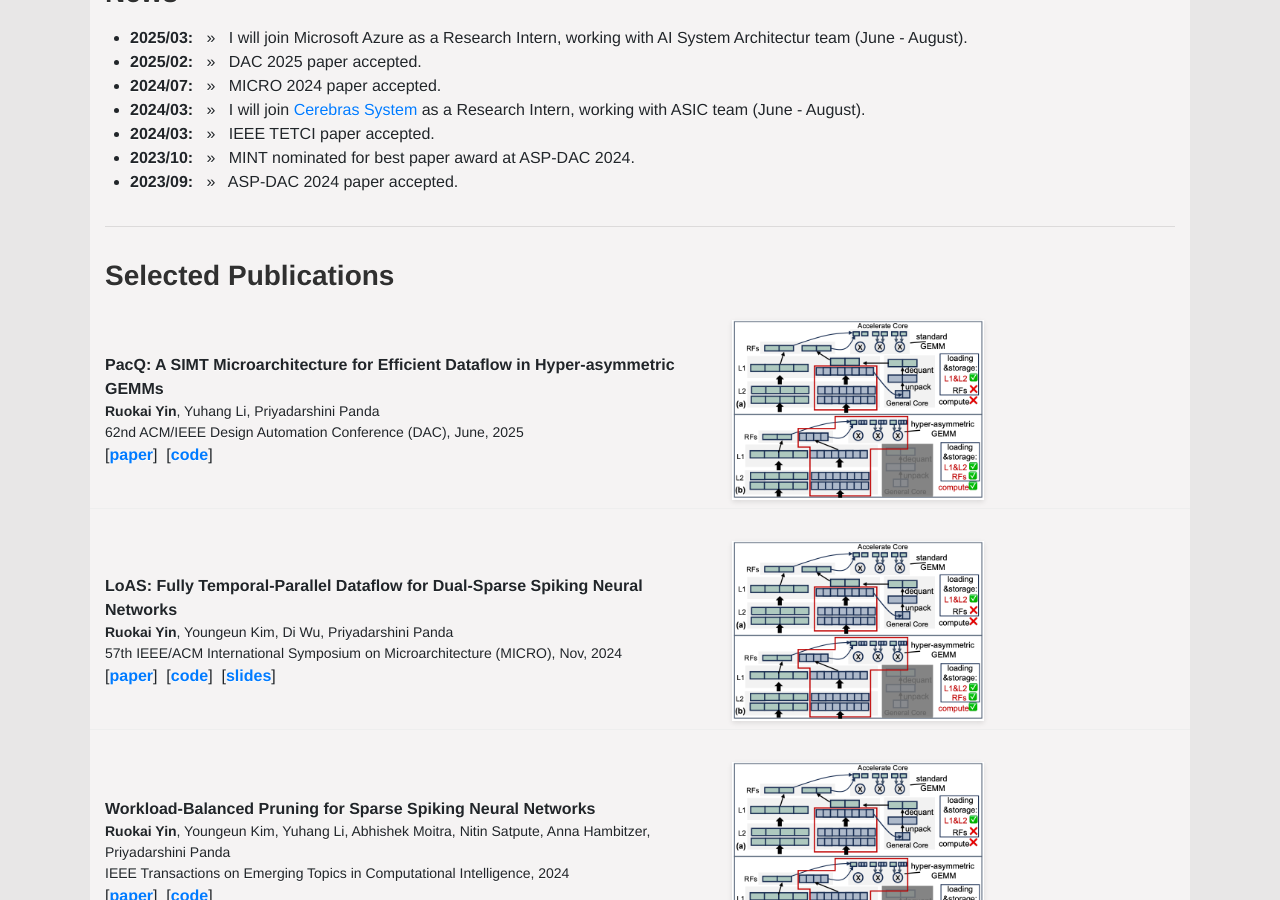
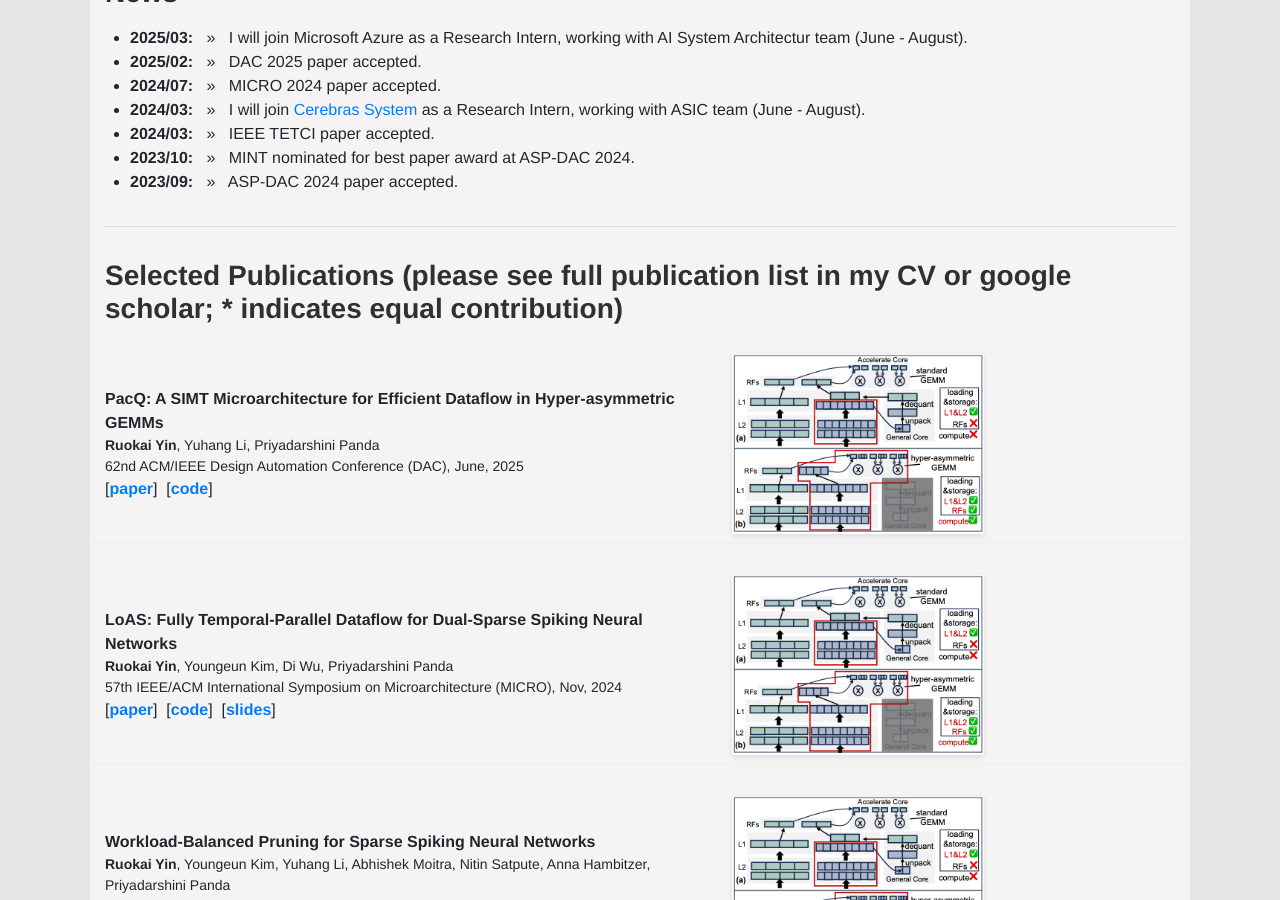
Before and after one commit to RuokaiYin/RuokaiYin.github.io, a Jekyll site: the page built from index.html, in a window 1280 px wide and 900 px high, scrolled down 636 px. Built offline with Jekyll 4.4.1, drawn with Linux system fonts in a browser that asks for light colours.

Commit message:
Update publications.html

```diff
--- a/_includes/publications.html
+++ b/_includes/publications.html
@@ -1,6 +1,6 @@
 <div class="row">
      <div class="col-12">
-      <h2>Selected Publications</h2>
+      <h2>Selected Publications (please see full publication list in my CV or google scholar; * indicates equal contribution)</h2>
       <p></p>
      </div>
 </div>
```
